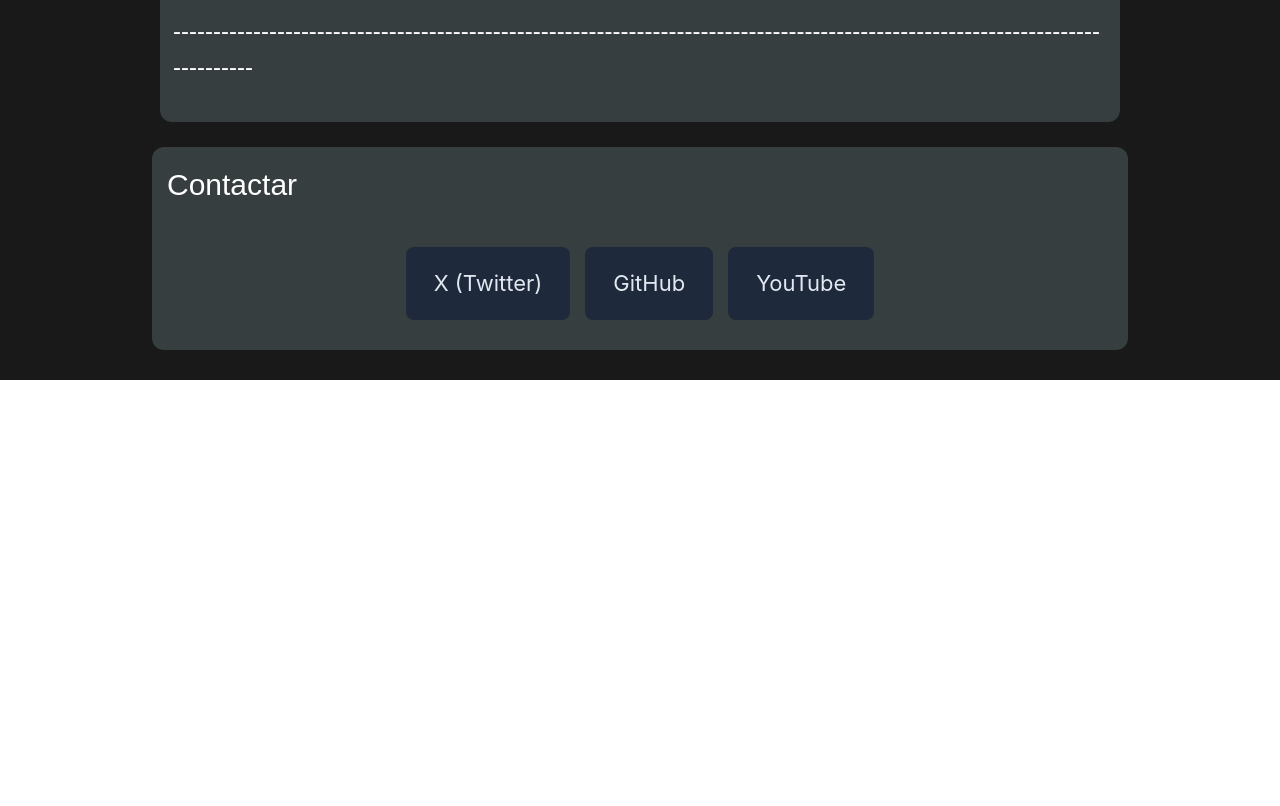
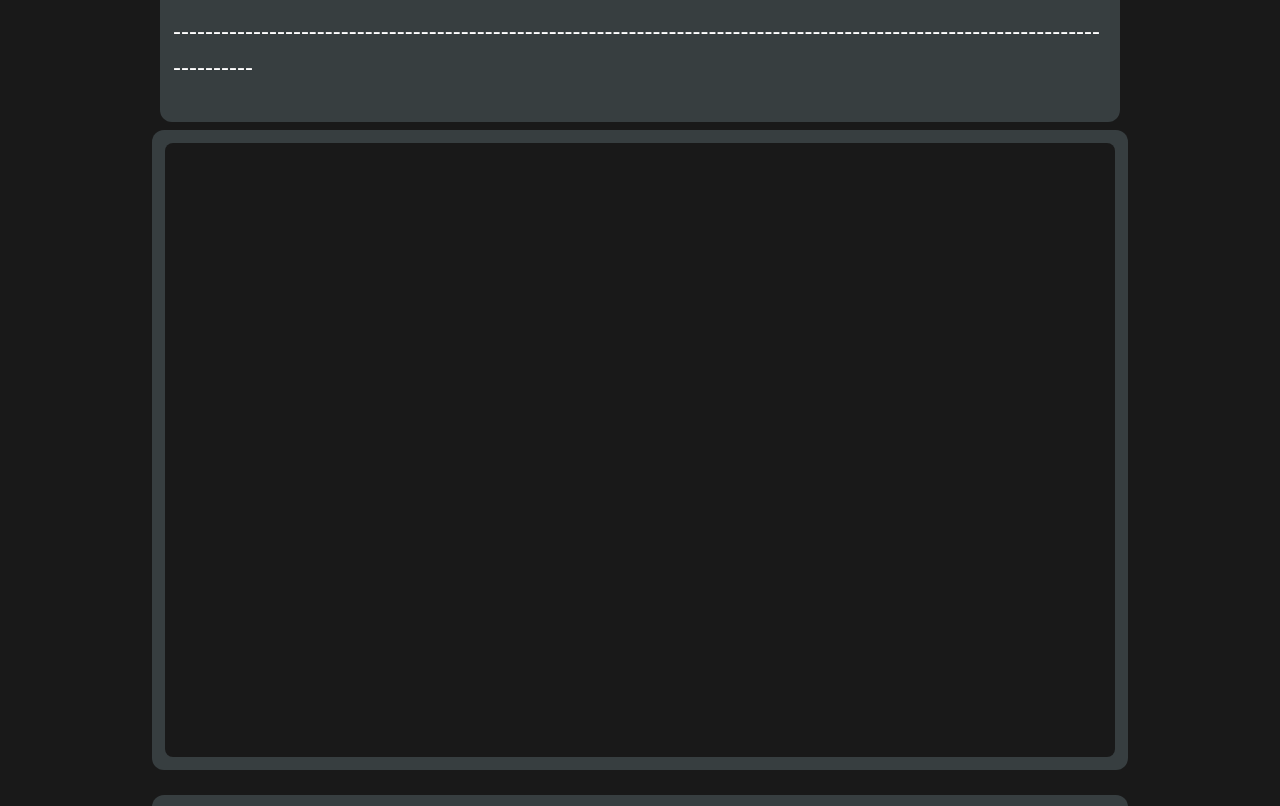
Before and after one commit to mrallfredii/mrallfredii.github.io, a React (Vite) app: page /whoami in a window 1280 px wide. Shown: the part 740-1546 px from the top of the page. Before the commit the page ends 1120 px from the top, so only its background shows below. Built offline with nearby package versions, Linux system fonts and the light colour scheme; a web font is replaced by a local one.

Commit message:
added cv

```diff
--- a/src/Whoami.css
+++ b/src/Whoami.css
@@ -123,3 +123,22 @@ h2 {
     transform: translateX(-5px);
     box-shadow: 0 0 15px rgba(255, 255, 255, 0.1);
 }
+
+.card-cv {
+    background-color: #373e40;
+    cursor: default;
+    user-select: none;
+    width: 100%;
+    height: 80vh;
+    margin: 8px 0;
+    border-radius: 12px;
+    padding: 13px;
+    box-sizing: border-box;
+}
+
+.iframe {
+    width: 100%;
+    height: 100%;
+    border: none;
+    border-radius: 8px;
+}
--- a/src/Whoami.tsx
+++ b/src/Whoami.tsx
@@ -1,5 +1,6 @@
 import './Whoami.css'
 import { useNavigate } from 'react-router-dom';
+import cv from '../src/assets/Alfred_Manuel_Martinez_CV_eng.pdf';
 
 const Whoami = () => {
   const navigate = useNavigate();
@@ -31,6 +32,13 @@ const Whoami = () => {
             <p>
               ------------------------------------------------------------------------------------------------------------------------------
             </p>
+        </div>
+
+        <div className="card-cv">
+          <iframe className='iframe'
+            src={`${cv}#zoom=125`}
+          >
+          </iframe>
         </div>
 
         <div className='socials'>
```
Also changed, not shown: 2 other files (tests, documents, lock files or other folders).
